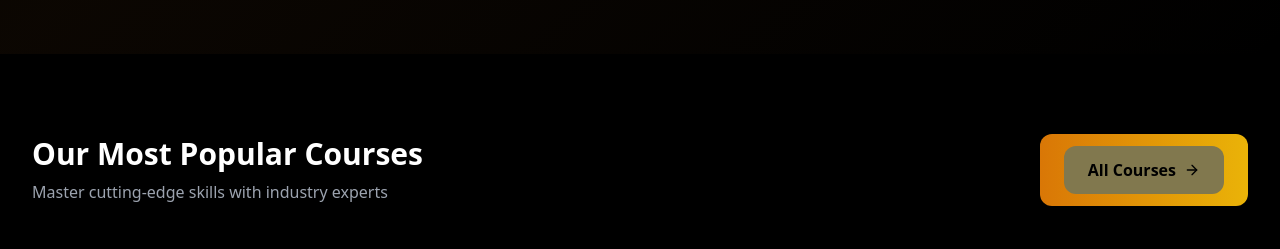
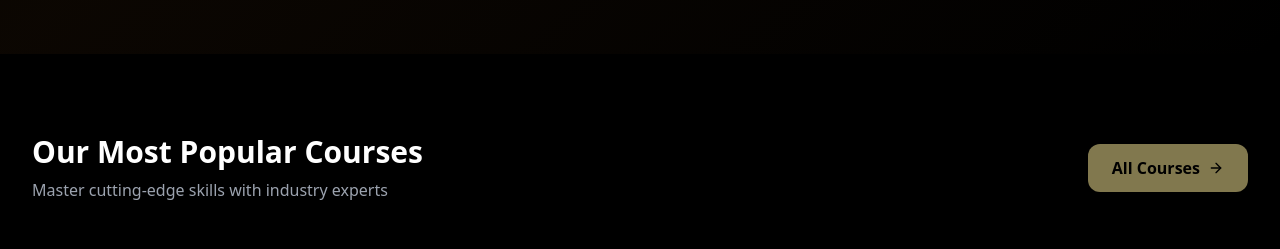
Before and after one commit to zakariya-ali/Production-Ready-Learning-Platform, a React (Vite) app: page / in a window 1280 px wide. Shown: the part 1020-1269 px from the top of the page. Built offline with nearby package versions, Linux system fonts and the light colour scheme; grey boxes are pictures that could not be loaded.

Commit message:
Updated Courses.tsx

```diff
--- a/src/components/Courses.tsx
+++ b/src/components/Courses.tsx
@@ -63,7 +63,6 @@ const Courses = () => {
             <h2 className="text-3xl font-bold text-white mb-2">Our Most Popular Courses</h2>
             <p className="text-gray-400">Master cutting-edge skills with industry experts</p>
           </div>
-          <button className="flex items-center space-x-2 px-6 py-3 bg-gradient-to-r from-amber-600 to-yellow-500 text-black font-semibold rounded-xl hover:from-amber-700 hover:to-yellow-600 transition-all duration-300">
             <button
               onClick={() => navigate('/courses')}
               className="flex items-center space-x-2 px-6 py-3 text-black font-semibold rounded-xl transition-all duration-300 hover:opacity-90"
@@ -72,7 +71,6 @@ const Courses = () => {
               <span>All Courses</span>
               <ArrowRight className="w-4 h-4" />
             </button>
-          </button>
         </div>
 
         {/* Course Cards */}
```
